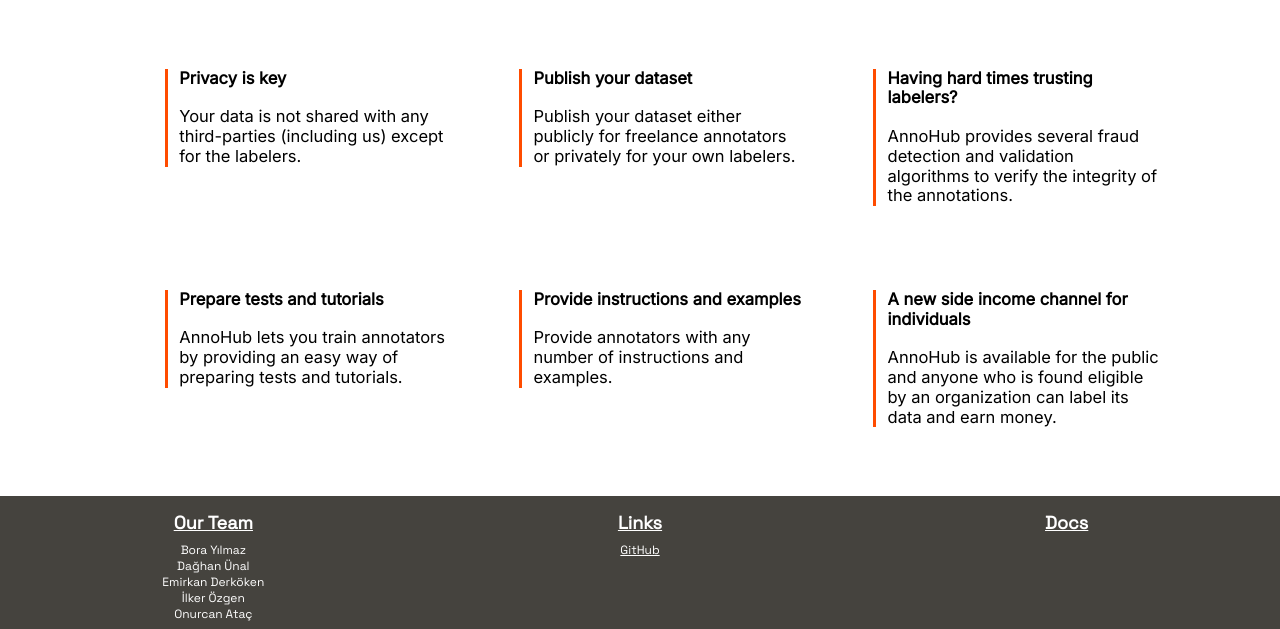
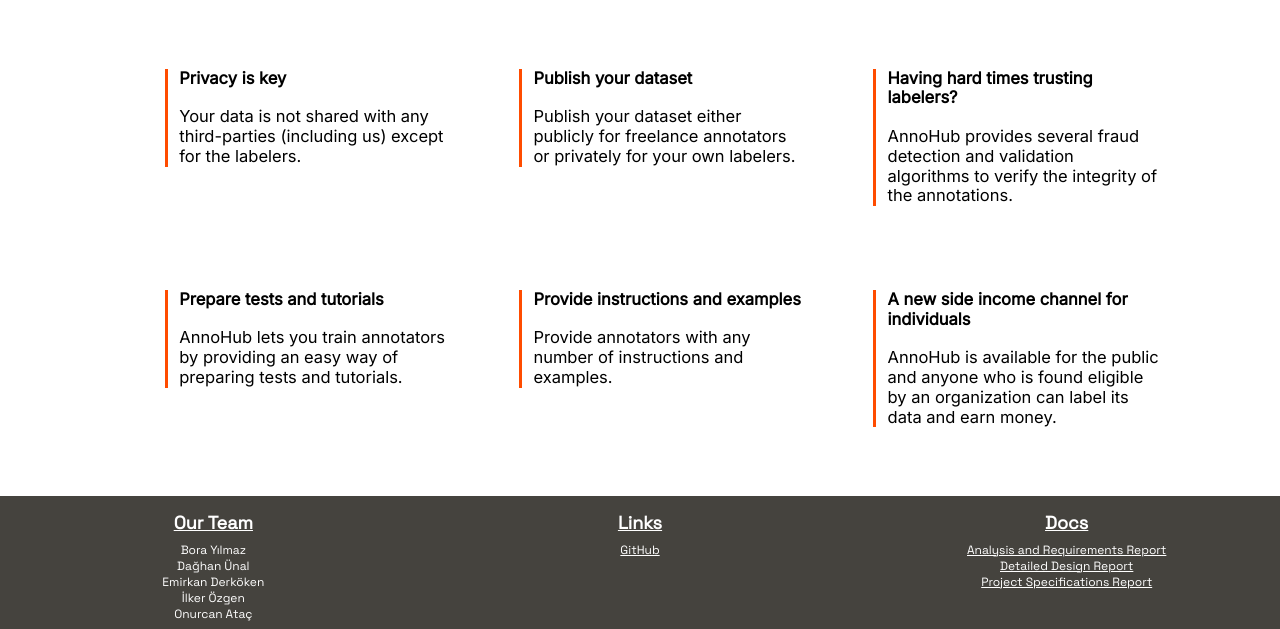
Before and after one commit to AnnoHub/annohub, a React app: page / in a window 1280 px wide. Shown: the part 723-1352 px from the top of the page. Built offline with nearby package versions, Linux system fonts and the light colour scheme; a web font is replaced by a local one.

Commit message:
reports added

```diff
--- a/src/components/footer/FooterDocs.js
+++ b/src/components/footer/FooterDocs.js
@@ -3,10 +3,15 @@
 
 function Docs() {
     return (
-      <div>
-        <p class='footer-title'>Docs</p>
-      </div>
-    )
-  }
+        <div>
+            <p className='footer-title'>Docs</p>
+            <u1 className="doc-links">
+                <li><a class='footer-text' href={`${process.env.PUBLIC_URL}/docs/T2331_Analysis_and_Requirements_Report.pdf.pdf`} target="_blank" rel="noopener noreferrer">Analysis and Requirements Report</a></li>
+                <li><a class='footer-text' href={`${process.env.PUBLIC_URL}/docs/T2331_Detailed_Design_report_1.pdf`} target="_blank" rel="noopener noreferrer">Detailed Design Report</a></li>
+                <li><a class='footer-text' href={`${process.env.PUBLIC_URL}/docs/T2331_Project_Specification_Document.pdf`} target="_blank" rel="noopener noreferrer">Project Specifications Report</a></li>
+            </u1>
+        </div>
+    );
+}
 
 export default Docs
--- a/src/components/footer/footer.css
+++ b/src/components/footer/footer.css
@@ -28,3 +28,12 @@
     color: white;
     margin: 0;
 }
+
+.doc-links {
+    list-style-type: none;
+    padding: 0;
+}
+
+.doc-links li a:hover {
+    text-decoration: underline;
+}
```
Also changed, not shown: 3 other files.
